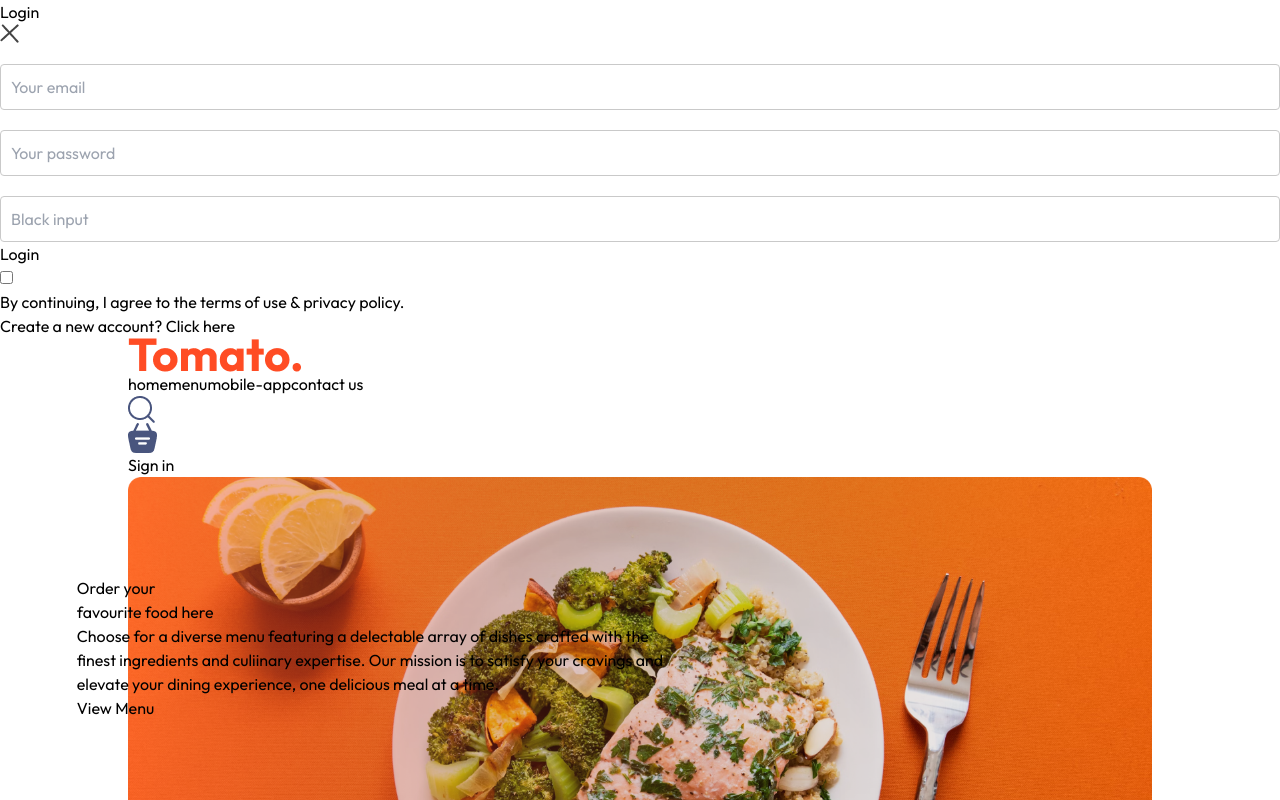
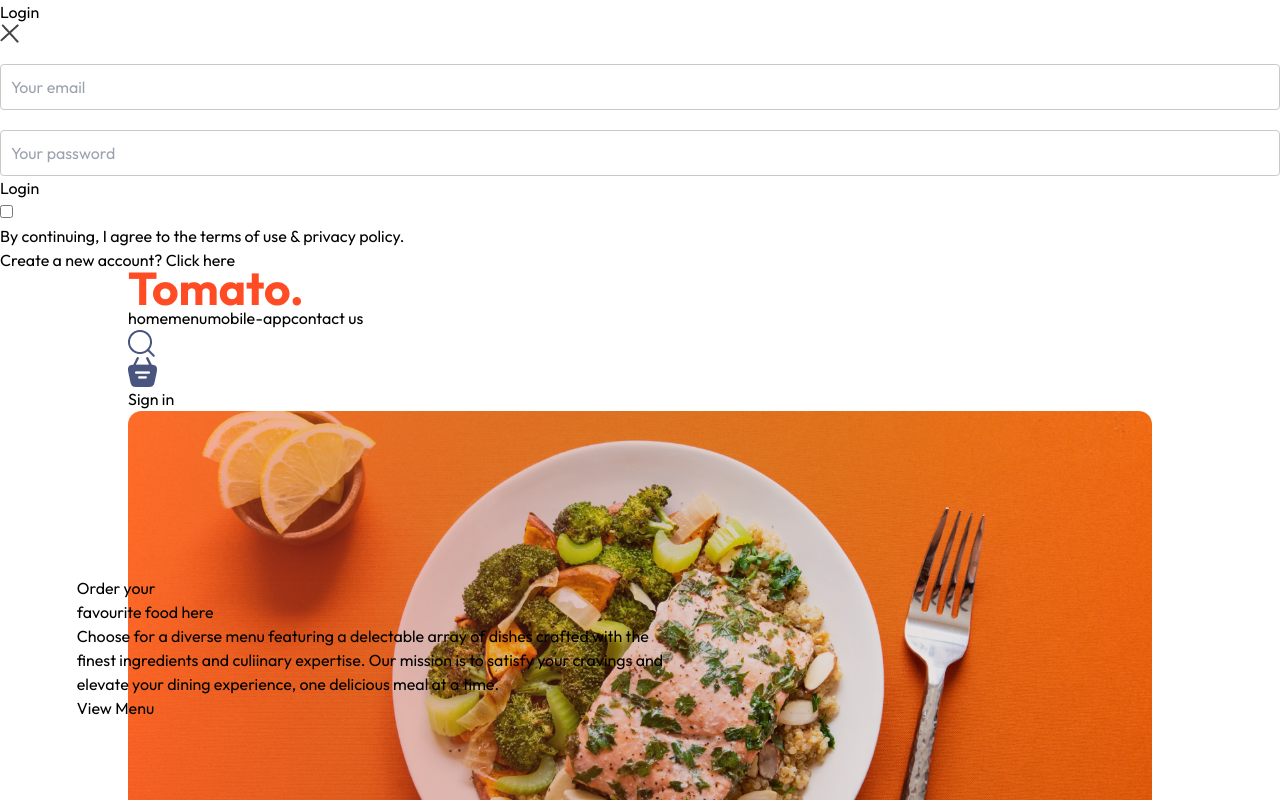
Before and after one commit to Muhammad-Ahmad-Ishfaq/food-del, a React (Vite) app in the folder Frontend/: page / in a window 1280 px wide. Both pictures are taken after a click on the button "Sign in". Shown: the top 800 px of the page. Built offline with nearby package versions, Linux system fonts and the light colour scheme; no server answers.

Commit message:
Update LoginPopup.jsx

```diff
--- a/Frontend/src/components/LoginPopup/LoginPopup.jsx
+++ b/Frontend/src/components/LoginPopup/LoginPopup.jsx
@@ -59,7 +59,6 @@ function LoginPopup({ setShowLogin }) {
           {currState === "Login" ? <></> : <input name='name' onChange={onChangeHandler} value={data.name} className='border' type="text" placeholder='Your name' required />}
           <input name='email' onChange={onChangeHandler} value={data.email} className='border' type="email" placeholder='Your email' required />
           <input name='password' onChange={onChangeHandler} value={data.password} className='border' type="password" placeholder='Your password' required />
-         <input placeholder = 'Black input '/>
         </div>
         <div className='flex justify-center items-center mt-5'>
           <button type='submit' className='p-2 lg:w-80 sm:w-80 border-none text-white bg-[tomato] rounded-[4px]'>
```
